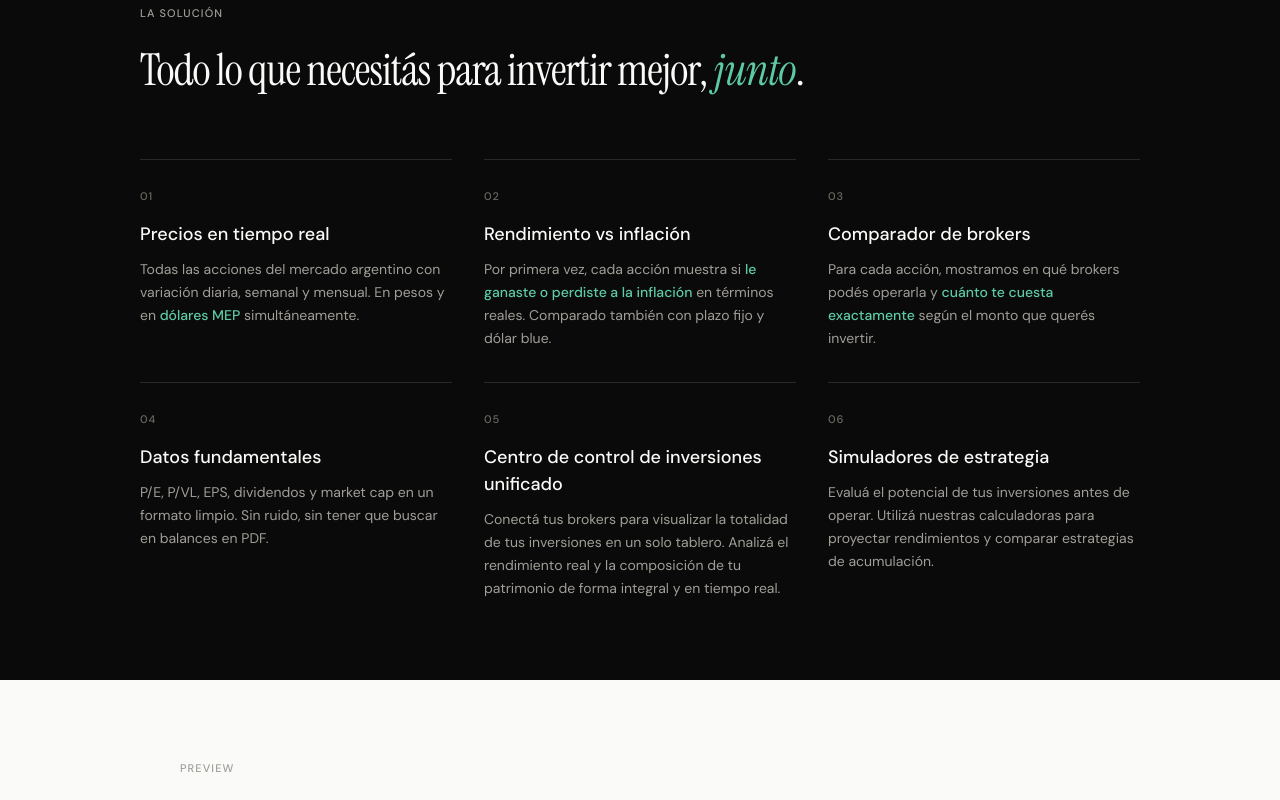
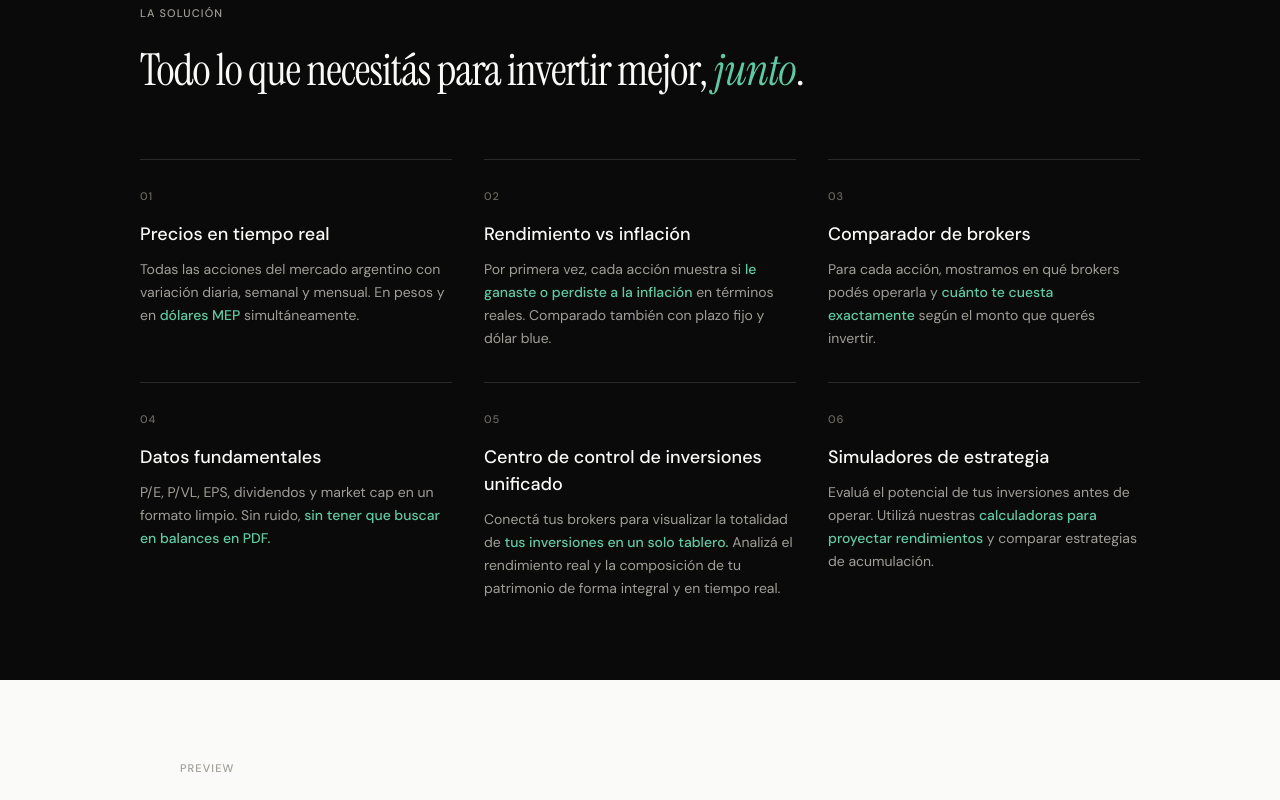
Before and after one commit to fernandosan2/mercadoAR, a plain HTML site: page index.html in a window 1280 px wide. Shown: the part 1549-2349 px from the top of the page. Drawn offline with nearby package versions, Linux system fonts and the light colour scheme; no server answers; a script that the page names is missing.

Commit message:
Add files via upload

```diff
--- a/index.html
+++ b/index.html
@@ -644,6 +644,7 @@
         comisiones y tu cartera general con todos los brokers en un solo lugar.
       </p>
       <div class="waitlist-form" id="waitlist">
+        <form action="https://formspree.io/f/tu_id_aca" method="POST"></form>
         <input type="email" id="email-input" placeholder="tu@email.com" />
         <button onclick="submitWaitlist()">Anotarme →</button>
       </div>
@@ -818,21 +819,26 @@
             <h3>Datos fundamentales</h3>
             <p>
               P/E, P/VL, EPS, dividendos y market cap en un formato limpio. Sin
-              ruido, sin tener que buscar en balances en PDF.
+              ruido,
+              <span class="feat-highlight">sin tener que buscar en balances en PDF.</span>
             </p>
           </div>
           <div class="feat-card">
             <div class="feat-num">05</div>
             <h3>Centro de control de inversiones unificado</h3>
             <p>
-              Conectá tus brokers para visualizar la totalidad de tus inversiones en un solo tablero. Analizá el rendimiento real y la composición de tu patrimonio de forma integral y en tiempo real.
+              Conectá tus brokers para visualizar la totalidad de
+              <span class="feat-highlight">tus inversiones en un solo tablero.</span>
+               Analizá el rendimiento real y la composición de tu patrimonio de forma integral y en tiempo real.
             </p>
           </div>
           <div class="feat-card">
             <div class="feat-num">06</div>
             <h3>Simuladores de estrategia</h3>
             <p>
-              Evaluá el potencial de tus inversiones antes de operar. Utilizá nuestras calculadoras para proyectar rendimientos y comparar estrategias de acumulación.
+              Evaluá el potencial de tus inversiones antes de operar. Utilizá nuestras
+              <span class="feat-highlight">calculadoras para proyectar rendimientos</span>
+               y comparar estrategias de acumulación.
             </p>
           </div>
         </div>
```
